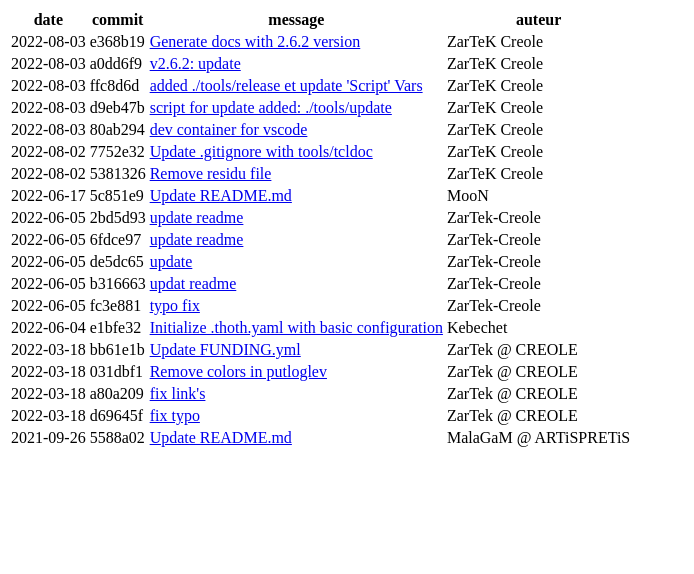
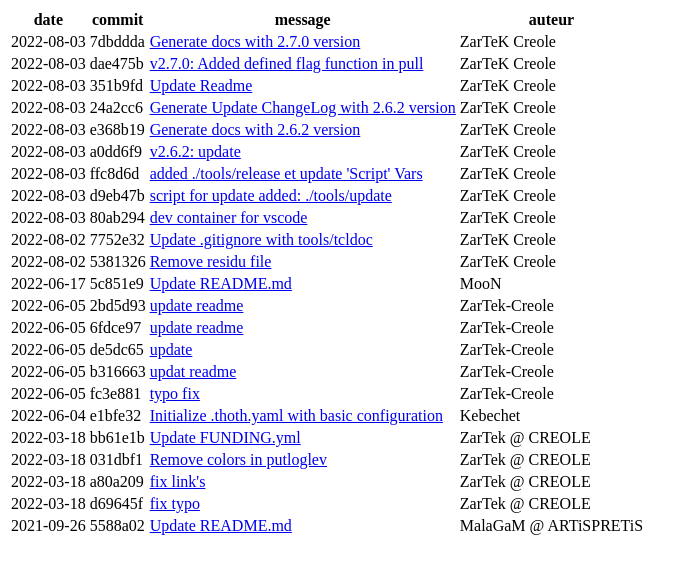
Before and after one commit to ZarTek-Creole/TCL-Youtube-Link, a plain HTML site: page ChangeLog.html in a window 1280 px wide. Shown: the whole page, without its empty margins (0-694 px from the left). Drawn offline with Linux system fonts and the light colour scheme.

Commit message:
Generate Update ChangeLog with 2.7.0 version

```diff
--- a/ChangeLog.html
+++ b/ChangeLog.html
@@ -5,6 +5,30 @@
       <th>commit</th>
       <th>message</th>
       <th>auteur</th>
+    </tr>
+<tr>
+      <td>2022-08-03</td>
+      <td>7dbddda</td>
+      <td><a href=https://github.com/ZarTek-Creole/TCL-ClaraServ/commit/7dbddda>Generate docs with 2.7.0 version</a></td>
+      <td>ZarTeK Creole</td>
+    </tr>
+<tr>
+      <td>2022-08-03</td>
+      <td>dae475b</td>
+      <td><a href=https://github.com/ZarTek-Creole/TCL-ClaraServ/commit/dae475b>v2.7.0: Added defined flag function in pull</a></td>
+      <td>ZarTeK Creole</td>
+    </tr>
+<tr>
+      <td>2022-08-03</td>
+      <td>351b9fd</td>
+      <td><a href=https://github.com/ZarTek-Creole/TCL-ClaraServ/commit/351b9fd>Update Readme</a></td>
+      <td>ZarTeK Creole</td>
+    </tr>
+<tr>
+      <td>2022-08-03</td>
+      <td>24a2cc6</td>
+      <td><a href=https://github.com/ZarTek-Creole/TCL-ClaraServ/commit/24a2cc6>Generate Update ChangeLog with 2.6.2 version</a></td>
+      <td>ZarTeK Creole</td>
     </tr>
 <tr>
       <td>2022-08-03</td>
```
